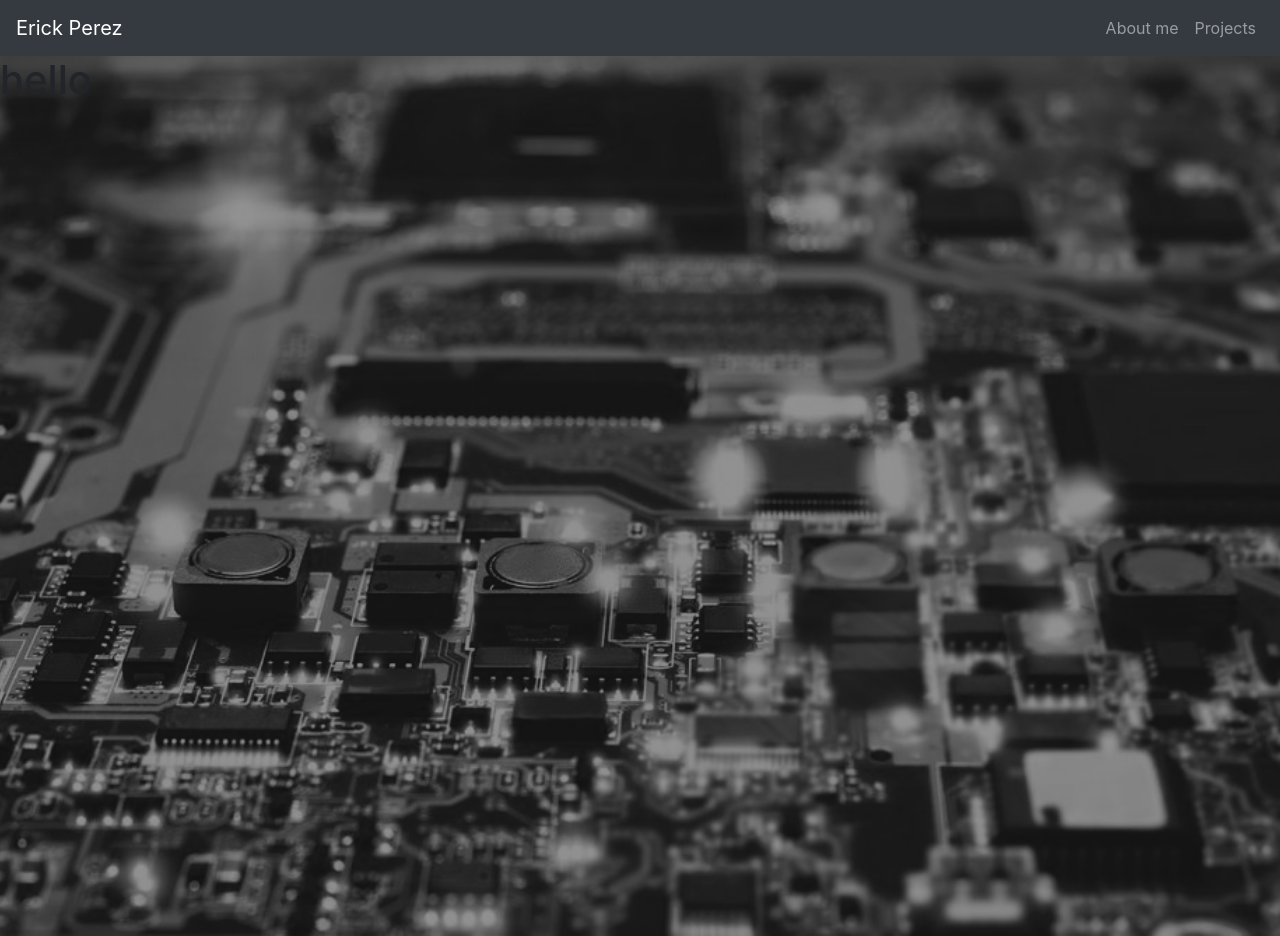
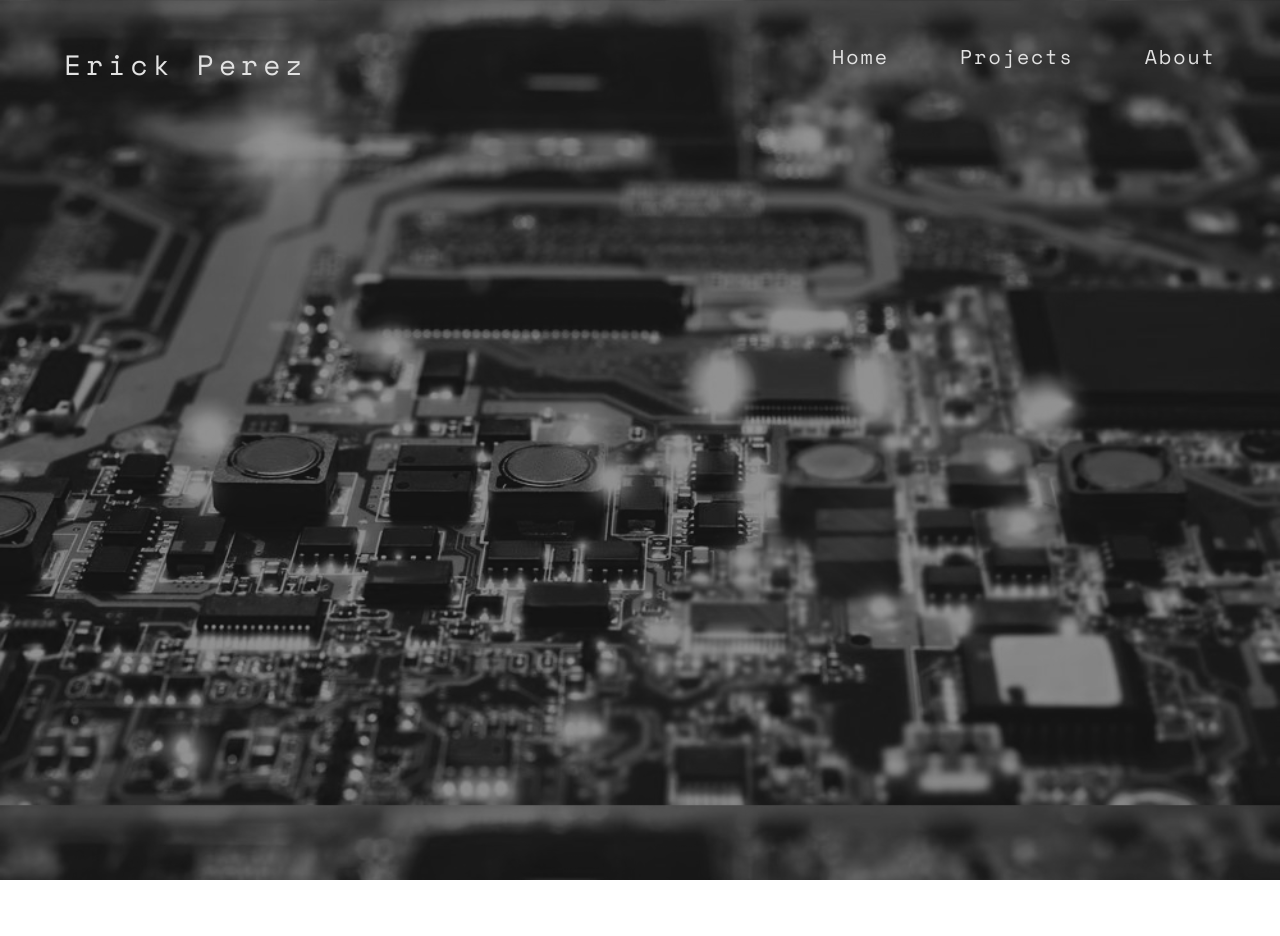
Before and after one commit to veroca88/erick-perez-portfolio, a React (Create React App) app: page / in a window 1280 px wide. After the commit the page ends 880 px from the top, so only its background shows below. Built offline with nearby package versions, Linux system fonts and the light colour scheme; the HTML template or start-up script is replaced by a standard one.

Commit message:
CReate responsive nav

```diff
--- a/public/index.html
+++ b/public/index.html
@@ -9,6 +9,18 @@
       name="description"
       content="Web site created using create-react-app"
     />
+    <script
+      src="https://kit.fontawesome.com/05a8381518.js"
+      crossorigin="anonymous"
+    ></script>
+
+    <!-- Google fonts -->
+
+    <link
+      href="https://fonts.googleapis.com/css2?family=Space+Mono&display=swap"
+      rel="stylesheet"
+    />
+
     <link rel="apple-touch-icon" href="%PUBLIC_URL%/logo192.png" />
     <!--
       manifest.json provides metadata used when your web app is installed on a
--- a/src/App.css
+++ b/src/App.css
@@ -1,4 +1,10 @@
-.main {
+* {
+  margin: 0px;
+  padding: 0px;
+  box-sizing: border-box;
+  font-family: "Space Mono", monospace;
+}
+body {
   background: url(images/bg-photo.png) no-repeat center center fixed;
   -webkit-background-size: cover;
   -moz-background-size: cover;
@@ -6,3 +12,90 @@
   background-size: cover;
   height: 55rem;
 }
+
+nav {
+  display: relative; /* next to the other */
+  align-items: center;
+  min-height: 12vh;
+}
+
+.logo {
+  color: rgb(226, 226, 226);
+  letter-spacing: 5px;
+  font-size: 18px;
+  font-weight: bold;
+  margin-left: 5%;
+  position: relative;
+  top: 6vh;
+}
+.nav-links a {
+  color: rgb(226, 226, 226);
+  text-decoration: none;
+  letter-spacing: 2px;
+  font-size: 20px;
+}
+
+.nav-links li {
+  list-style: none; /* remove dots */
+}
+
+.nav-active {
+  background-color: "#999";
+}
+
+.nav-links {
+  float: right;
+  display: flex;
+  margin-right: 5%;
+  width: 30%;
+  justify-content: space-between;
+}
+
+.burgeroff {
+  display: none;
+  margin-right: 5%;
+}
+
+.burgeron div {
+  cursor: pointer;
+  width: 25px;
+  height: 2px;
+  background-color: rgb(226, 226, 226);
+  margin: 5px;
+}
+@media screen and (max-width: 1200px) {
+  .nav-links {
+    width: 38%;
+  }
+}
+
+@media screen and (max-width: 786px) {
+  body {
+    overflow-x: hidden;
+  }
+  .nav-links {
+    position: absolute;
+    margin-right: 0px;
+    right: 0px;
+    height: 138vh;
+    top: 12vh;
+    display: flex;
+    flex-direction: column;
+    align-items: center;
+    width: 100%;
+    background-color: rgba(0, 0, 0, 0.678);
+    transform: translateX(100%);
+    transition: transform 0.5s ease-in;
+  }
+  .nav-links li {
+    opacity: 0;
+  }
+  .burgeron {
+    display: block;
+    float: right;
+  }
+}
+
+.nav-active {
+  transform: translateX(0%);
+}
--- a/src/App.js
+++ b/src/App.js
@@ -5,12 +5,30 @@ import { Switch, Route } from "react-router-dom";
 
 import Navbar from "./components/Navbar/Navbar";
 import Main from "./components/pages/Main";
+import Projects from "./components/pages/Projects";
+import About from "./components/pages/About";
 
+const navLinks = [
+  {
+    text: "Home",
+    path: "/home",
+  },
+  {
+    text: "Projects",
+    path: "/projects",
+  },
+  {
+    text: "About",
+    path: "/about",
+  },
+];
 function App() {
   return (
     <div className="App">
-      <Navbar />
-      <Route exact path="/" component={Main} />
+      <Navbar navLinks={navLinks} />
+      <Route path="/home" component={Main} />
+      <Route path="/projects" component={Projects} />
+      <Route path="/about" component={About} />
     </div>
   );
 }
--- /dev/null
+++ b/src/components/Navbar/Burger.js
@@ -0,0 +1,16 @@
+import React, { useState } from "react";
+
+export default function Burger() {
+  const [toggle, setToggle] = useState("off");
+
+  const handleClick = () => {
+    setToggle(toggle === "off" ? "on" : "off");
+  };
+  return (
+    <div onClick={() => handleClick()} className={`burger${toggle}`}>
+      <div></div>
+      <div></div>
+      <div></div>
+    </div>
+  );
+}
--- a/src/components/Navbar/Navbar.js
+++ b/src/components/Navbar/Navbar.js
@@ -1,23 +1,39 @@
-import React from "react";
-import { Navbar, Nav, NavDropdown } from "react-bootstrap";
+import React, { useState } from "react";
+import { Link } from "react-router-dom";
+import Burger from "./Burger";
 
-export default function NavbarPage() {
+export default function NavbarPage({ navLinks, background, hoverBackground }) {
+  const [hoverIndex, setHoverIndex] = useState(-1);
+  const [navOpen, setNavOpen] = useState(false);
   return (
-    <Navbar collapseOnSelect expand="lg" bg="dark" variant="dark">
-      <Navbar.Brand href="#home">Erick Perez</Navbar.Brand>
-      <Navbar.Toggle aria-controls="responsive-navbar-nav" />
-      <Navbar.Collapse id="responsive-navbar-nav">
-        <Nav className="mr-auto">
-          <Nav.Link href="#"></Nav.Link>
-          <Nav.Link href="#"></Nav.Link>
-        </Nav>
-        <Nav>
-          <Nav.Link href="#deets">About me</Nav.Link>
-          <Nav.Link eventKey={2} href="#memes">
-            Projects
-          </Nav.Link>
-        </Nav>
-      </Navbar.Collapse>
-    </Navbar>
+    <nav>
+      <div className="logo">
+        <h3>Erick Perez</h3>
+      </div>
+      <ul className="nav-links">
+        {navLinks.map((eachLink, index) => {
+          return (
+            <li
+              onMouseEnter={() => setHoverIndex(index)}
+              onMouseLeave={() => setHoverIndex(-1)}
+              style={{
+                background:
+                  hoverIndex === index ? hoverBackground || "#999" : "",
+              }}
+            >
+              <Link key={index} to={eachLink.path}>
+                {eachLink.text}
+              </Link>
+            </li>
+          );
+        })}
+      </ul>
+      <Burger />
+      {/* <div className="burger">
+        <div></div>
+        <div></div>
+        <div></div>
+      </div> */}
+    </nav>
   );
 }
--- a/src/components/pages/Main.js
+++ b/src/components/pages/Main.js
@@ -2,7 +2,7 @@ import React from "react";
 
 export default function Main() {
   return (
-    <div className="main">
+    <div>
       <h1>hello</h1>
     </div>
   );
```
